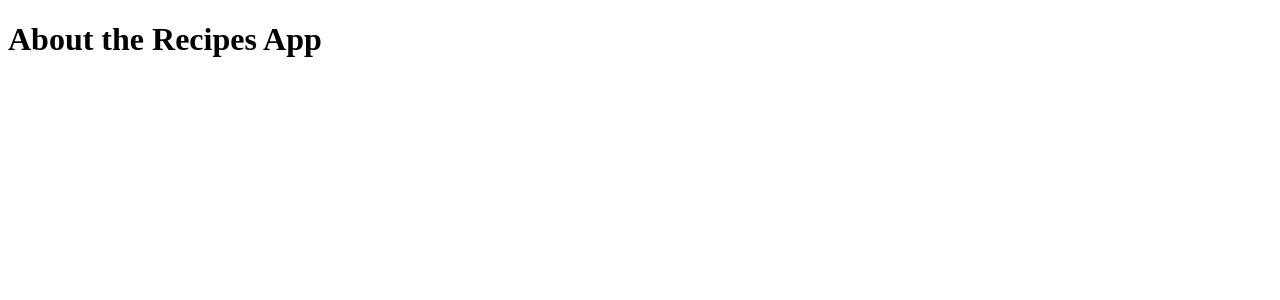
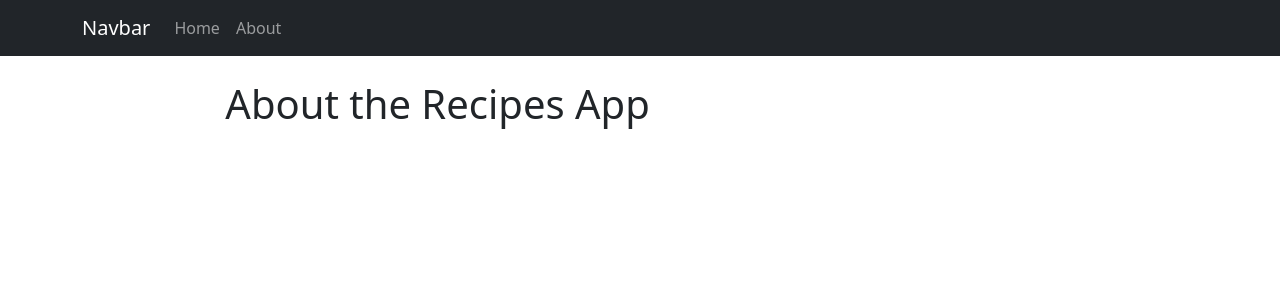
Before and after one commit to KatieB5/django_recipe_app, a Django app: page /about/ in a window 1280 px wide. Shown: the top 300 px of the page. Run offline with Django 4.2, Linux system fonts and the light colour scheme.

Commit message:
added base temaplate, refactored home and about templates

```diff
--- a/recipe_app/templates/recipe_app/about.html
+++ b/recipe_app/templates/recipe_app/about.html
@@ -1,11 +1,5 @@
-<!DOCTYPE html>
-<html lang="en">
-<head>
-    <meta charset="UTF-8">
-    <meta name="viewport" content="width=device-width, initial-scale=1.0">
-    <title>Document</title>
-</head>
-<body>
+{% extends 'recipe_app/base.html' %}
+
+{% block content %}
     <h1>About the Recipes App</h1>
-</body>
-</html>
+{% endblock %}
--- /dev/null
+++ b/recipe_app/templates/recipe_app/base.html
@@ -0,0 +1,57 @@
+<!DOCTYPE html>
+<html lang="en">
+  <head>
+    <meta charset="UTF-8" />
+    <meta name="viewport" content="width=device-width, initial-scale=1.0" />
+    <link
+      href="https://cdn.jsdelivr.net/npm/bootstrap@5.2.3/dist/css/bootstrap.min.css"
+      rel="stylesheet"
+      integrity="sha384-rbsA2VBKQhggwzxH7pPCaAqO46MgnOM80zW1RWuH61DGLwZJEdK2Kadq2F9CUG65"
+      crossorigin="anonymous"
+    />
+    {% if title %}
+    <title>{{ title }}</title>
+    {% else %}
+    <title>Home</title>
+    {% endif %}
+  </head>
+  <body>
+    <nav class="navbar navbar-expand-lg navbar-dark bg-dark">
+      <div class="container">
+        <a class="navbar-brand" href="#">Navbar</a>
+        <button
+          class="navbar-toggler"
+          type="button"
+          data-bs-toggle="collapse"
+          data-bs-target="#navbarNav"
+          aria-controls="navbarNav"
+          aria-expanded="false"
+          aria-label="Toggle navigation"
+        >
+          <span class="navbar-toggler-icon"></span>
+        </button>
+        <div class="collapse navbar-collapse" id="navbarNav">
+          <ul class="navbar-nav">
+            <li class="nav-item">
+              <a class="nav-link" aria-current="page" href="#">Home</a>
+            </li>
+            <li class="nav-item">
+              <a class="nav-link" href="#">About</a>
+            </li>
+          </ul>
+        </div>
+      </div>
+    </nav>
+    <div class="container mt-4 col-8">{% block content %} {% endblock %}</div>
+    <script
+      src="https://cdn.jsdelivr.net/npm/@popperjs/core@2.11.6/dist/umd/popper.min.js"
+      integrity="sha384-oBqDVmMz9ATKxIep9tiCxS/Z9fNfEXiDAYTujMAeBAsjFuCZSmKbSSUnQlmh/jp3"
+      crossorigin="anonymous"
+    ></script>
+    <script
+      src="https://cdn.jsdelivr.net/npm/bootstrap@5.2.3/dist/js/bootstrap.min.js"
+      integrity="sha384-cuYeSxntonz0PPNlHhBs68uyIAVpIIOZZ5JqeqvYYIcEL727kskC66kF92t6Xl2V"
+      crossorigin="anonymous"
+    ></script>
+  </body>
+</html>
--- a/recipe_app/views.py
+++ b/recipe_app/views.py
@@ -1,8 +1,33 @@
 from django.shortcuts import render, HttpResponse
+
+#Dummy data
+recipes = [
+    {
+        'author': 'Adam',
+        'title': 'Baked Oat Bars',
+        'directions': 'Throw all ingredients into a bowl and stir to combine, then bake.',
+        'date_posted': 'May 19, 2024'
+    },
+    {
+        'author': 'Benji',
+        'title': 'Carbonara',
+        'directions': 'Throw all ingredients into a pan, hope for the best.',
+        'date_posted': 'June 19, 2024'
+    },
+    {
+        'author': 'Carla',
+        'title': 'Double chocolate fudge cake',
+        'directions': 'Mix ingredients, bake for 40 mins then eat the whole thing.',
+        'date_posted': 'July 19, 2024'
+    },
+]
 
 # Create your views here.
 def home(request):
-    return render(request, 'recipe_app/home.html')
+    context = {
+        'recipes': recipes
+    }
+    return render(request, 'recipe_app/home.html', context)
 
 def about(request):
-    return render(request, 'recipe_app/about.html')
+    return render(request, 'recipe_app/about.html', {'title': 'About'})
```
Also changed, not shown: recipe_app/templates/recipe_app/home.html (+9 -10 lines).
